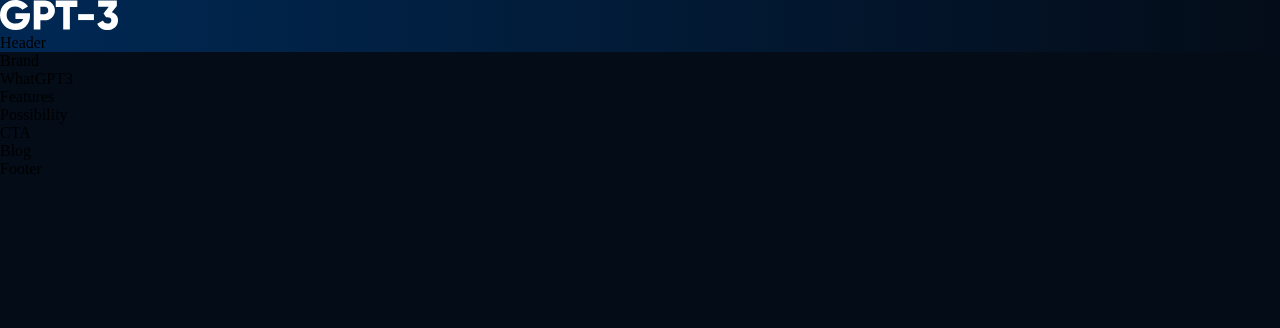
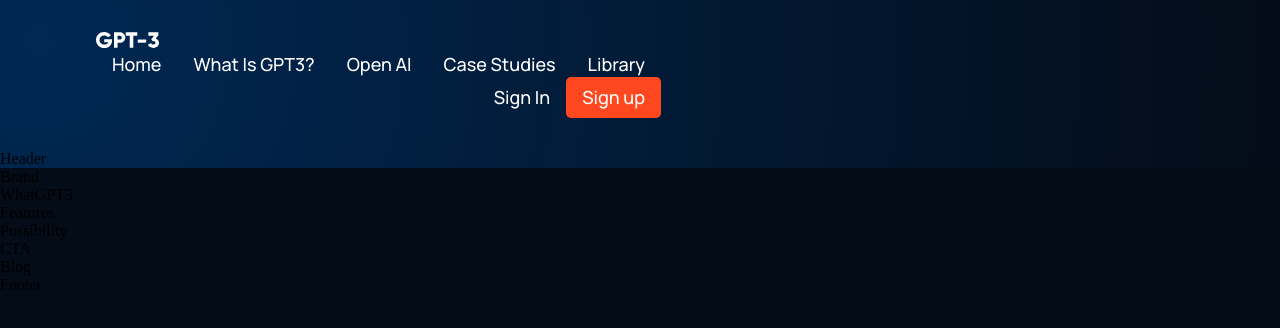
Before and after one commit to ENOCH1234/gpt-3-frontend, a React (Create React App) app: page / in a window 1280 px wide. Shown: the top 328 px of the page. Built offline with nearby package versions, Linux system fonts and the light colour scheme.

Commit message:
Continued work on navbar

```diff
--- a/src/components/navbar/Navbar.jsx
+++ b/src/components/navbar/Navbar.jsx
@@ -11,6 +11,17 @@
           <div className="gpt3__navbar-links">
               <div className="gpt3__navbar-links_logo">
                   <img src={logo} alt="logo" />
+                  <div className="gpt3__navbar-links_container">
+                      <p><a href="#home">Home</a></p>
+                      <p><a href="#wgpt3">What is GPT3?</a></p>
+                      <p><a href="#possibility">Open AI</a></p>
+                      <p><a href="#features">Case Studies</a></p>
+                      <p><a href="#blog">Library</a></p>
+                  </div>
+                  <div className="gpt3__navbar-sign">
+                      <p>Sign in</p>
+                      <button type="button">Sign up</button>
+                  </div>
               </div>
           </div>
       </div>
--- a/src/components/navbar/navbar.css
+++ b/src/components/navbar/navbar.css
@@ -0,0 +1,63 @@
+.gpt3__navbar {
+    display: flex;
+    justify-content: space-between;
+    align-items: center;
+
+    padding: 2rem 6rem;
+}
+
+.gpt3__navbar-links {
+    flex: 1;
+    display: flex;
+    justify-content: flex-start;
+    align-items: center;
+}
+
+.gpt3__navbar-links_logo {
+    margin-right: 2rem;
+}
+
+.gpt3__navbar-links_logo img {
+    width: 62.56px;
+    height: 16.02px;
+}
+
+.gpt3__navbar-links_container {
+    display: flex;
+    flex-direction: row;
+}
+
+.gpt3__navbar-sign {
+    display: flex;
+    justify-content: flex-end;
+    align-items: center;
+}
+
+.gpt3__navbar-links_container p,
+.gpt3__navbar-sign p,
+.gpt3__navbar-menu_container p {
+    color: #fff;
+    font-family: var(--font-family);
+    font-weight: 500;
+    font-size: 18px;
+    line-height: 25px;
+    text-transform: capitalize;
+
+    margin: 0 1rem;
+    cursor: pointer;
+}
+
+.gpt3__navbar-sign button,
+.gpt3__navbar-menu_container button {
+    padding: 0.5rem 1rem;
+    color: #fff;
+    background: #FF4820;
+    font-family: var(--font-family);
+    font-weight: 500;
+    font-size: 18px;
+    line-height: 25px;
+    border: none;
+    outline: none;
+    cursor: pointer;
+    border-radius: 5px;
+}
```
